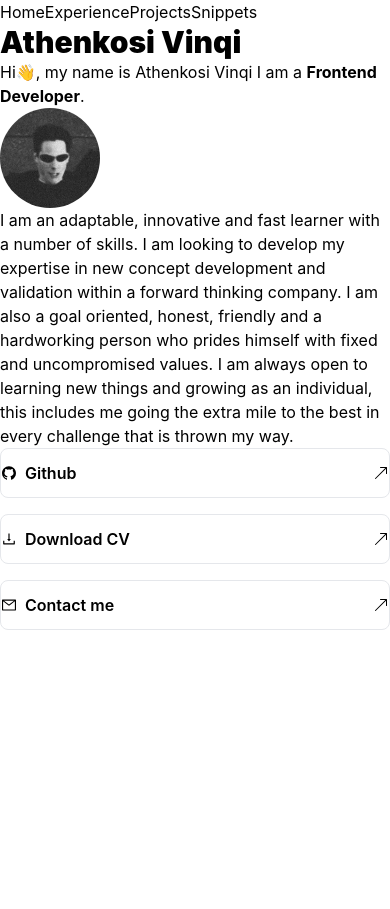
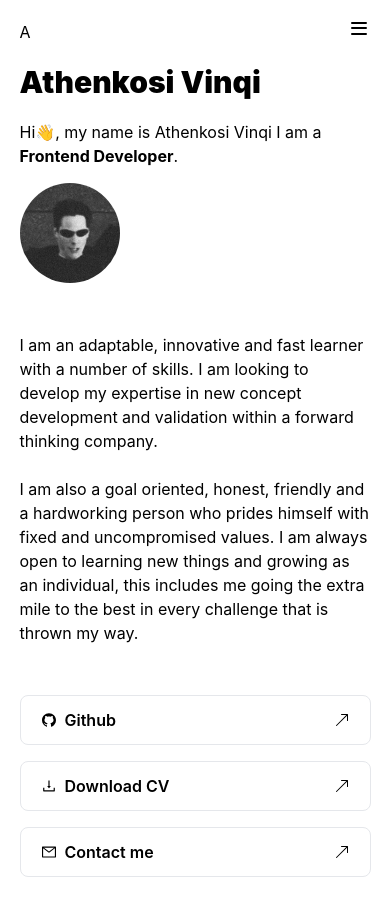
Before and after one commit to athi-v/portfolio-version-1, a React (Create React App) app: page / in a window 390 px wide. Before the commit the page ends 844 px from the top, so only its background shows below. Built offline with nearby package versions, Linux system fonts and the light colour scheme.

Commit message:
added few more pages

```diff
--- a/src/App.js
+++ b/src/App.js
@@ -1,5 +1,6 @@
 import {BrowserRouter as Router, Routes, Route} from "react-router-dom";
 import Navbar from "./components/Navbar";
+import ErrorPage from "./pages/ErorrPage";
 import Experience from "./pages/Experience";
 import Home from "./pages/Home";
 import Projecs from "./pages/Projects";
@@ -15,7 +16,7 @@ function App() {
   <Route path="/experience" element={<Experience />} />
   <Route path="/projects" element={<Projecs/>} />
   <Route path="/snippets" element={<Snippets />} />
-  <Route path="*" element={<h1> 404 </h1>} />
+  <Route path="*" element={<ErrorPage />} />
 
 </Routes>
   </Router>
--- a/src/components/Navbar.jsx
+++ b/src/components/Navbar.jsx
@@ -1,14 +1,81 @@
+import { useState } from "react";
 import {Link} from "react-router-dom"
 
 const Navbar = () => {
-    return (
-    <div className="flex ">
+        const [isOpen, setIsOpen] = useState(false);
 
-<div> <Link to="/">Home</Link>
-<Link to="experience">Experience</Link>
-<Link to="/projects">Projects</Link>
-<Link to="/snippets">Snippets</Link></div>
- </div>
+        const toggleMenu = () => setIsOpen(!isOpen);
+
+        return (
+          <nav className="">
+            <div className="max-w-[90%] lg:max-w-screen-xl mx-auto">
+              <div className="flex items-center justify-between h-16">
+                <div className="flex items-center justify-between">
+                  <div className="">
+                    <Link to="/" className="text-black">
+                     A
+
+                    </Link>
+                  </div>
+
+
+
+                </div>
+                <div className="flex-row hidden lg:block ">
+                  <Link className="px-[10px]" to="/">Home</Link>
+                  <Link className="px-[10px]" to="/projects">Projects</Link>
+                  <Link className="px-[10px]" to="/experience">Experience</Link>
+                  <Link to="/Snippets">Snippets</Link>
+
+                  </div>
+                <div className="md:hidden">
+
+                  <button
+                    onClick={toggleMenu}
+                    className="text-black hover:text-black focus:outline-none focus:text-black"
+                  >
+                    <svg
+                      className="h-6 w-6 fill-current"
+                      viewBox="0 0 24 24"
+                      xmlns="http://www.w3.org/2000/svg"
+                    >
+                      {isOpen ? (
+                        <path
+                          fillRule="evenodd"
+                          clipRule="evenodd"
+                          d="M4.343 6.343a1 1 0 011.414 0L12 12.586l6.243-6.243a1 1 0 111.414 1.414L13.414 14l6.243 6.243a1 1 0 01-1.414 1.414L12 15.414l-6.243 6.243a1 1 0 01-1.414-1.414L10.586 14 4.343 7.757a1 1 0 010-1.414z"
+                        />
+                      ) : (
+                        <path
+                          fillRule="evenodd"
+                          clipRule="evenodd"
+                          d="M4 6a1 1 0 011-1h14a1 1 0 010 2H5a1 1 0 01-1-1zm0 5a1 1 0 011-1h14a1 1 0 010 2H5a1 1 0 01-1-1zm1 5a1 1 0 100 2h14a1 1 0 100-2H5z"
+                        />
+                      )}
+                    </svg>
+                  </button>
+                </div>
+              </div>
+            </div>
+            {isOpen && (
+              <div className="md:hidden">
+                <div className="px-2 pt-2 pb-3 sm:px-3">
+                  <Link to="/" className="text-black hover:bg-gray-700 hover:text-white block px-3 py-2 rounded-md text-base font-medium">
+                    Home
+                  </Link>
+                  <Link to="/projects" className="text-black hover:bg-gray-700 hover:text-white block px-3 py-2 rounded-md text-base font-medium">
+                    Projects
+                  </Link>
+                  <Link to="/experience" className="text-black hover:bg-gray-700 hover:text-white block px-3 py-2 rounded-md text-base font-medium">
+                    Experience
+                  </Link>
+                  <Link to="/snippets" className="text-black hover:bg-gray-700 hover:text-white block px-3 py-2 rounded-md text-base font-medium">
+                    Snippets
+                  </Link>
+                </div>
+              </div>
+            )}
+          </nav>
     )
     };
 
--- /dev/null
+++ b/src/pages/ErorrPage.jsx
@@ -0,0 +1,18 @@
+import { Link } from "react-router-dom";
+
+const ErrorPage = () => {
+    return (
+    <div className="section">
+    <div className="container mx-auto max-w-[90%] lg:max-w-screen-xl flex flex-col justify-center items-center h-[80vh] lg:h-[50vh]">
+<div>
+<h1 className="text-6xl">404</h1>
+</div>
+<div>
+    <Link to="/" >Return Home</Link>
+</div>
+    </div>
+    </div>
+    )
+    };
+
+    export default ErrorPage;
--- a/src/pages/Home.jsx
+++ b/src/pages/Home.jsx
@@ -4,13 +4,13 @@ import { BsArrowUpRight } from "react-icons/bs";
 
 const Home = () => {
   return (
-    <div className="section">
-<div className="container mx-auto max-w-screen-sm">
+    <div className="section pb-8">
+<div className="container mx-auto max-w-[90%] lg:max-w-screen-xl">
 
-<div>
+<div className="pb-[20px]">
         <h3 className="text-3xl font-black">Athenkosi Vinqi</h3>
       </div>
-      <div>
+      <div className="pb-[15px]">
         <p>
           Hi👋, my name is Athenkosi Vinqi I am a{" "}
           <span className="font-bold">Frontend Developer</span>.
@@ -20,11 +20,11 @@ const Home = () => {
         <img className="rounded-full h-[100px]" src={Neo} alt="profile image" />
       </div>
 
-      <div>
+      <div class="py-[50px]">
         <p className="lg:w-[900px]">
           I am an adaptable, innovative and fast learner with a number of
           skills. I am looking to develop my expertise in new concept
-          development and validation within a forward thinking company. I am
+          development and validation within a forward thinking company. <br /><br />I am
           also a goal oriented, honest, friendly and a hardworking person who
           prides himself with fixed and uncompromised values. I am always open
           to learning new things and growing as an individual, this includes me
@@ -35,7 +35,7 @@ const Home = () => {
 
       <div className="grid grid-cols-1 gap-4 md:grid-cols-4 ">
         <a href="">
-          <div className="flex border-[1px] rounded-lg justify-between items-center h-[50px]">
+          <div className="flex border-[1px] rounded-lg justify-between items-center h-[50px] px-[20px] lg:px-[10px]">
             <div className="flex justify-center items-center gap-2">
               <div>
                 <AiFillGithub />
@@ -49,7 +49,7 @@ const Home = () => {
         </a>
 
         <a href="">
-          <div className="flex border-[1px] rounded-lg justify-between items-center h-[50px]">
+          <div className="flex border-[1px] rounded-lg justify-between items-center h-[50px] px-[20px] lg:px-[10px]">
             <div className="flex justify-center items-center gap-2">
               <div>
                 <AiOutlineDownload />
@@ -63,7 +63,7 @@ const Home = () => {
         </a>
 
         <a href="">
-          <div className="flex border-[1px] rounded-lg justify-between items-center h-[50px]">
+          <div className="flex border-[1px] rounded-lg justify-between items-center h-[50px] px-[20px] lg:px-[10px]">
             <div className="flex justify-center items-center gap-2">
               <div>
                 <AiOutlineMail />
--- a/src/pages/Snippets.jsx
+++ b/src/pages/Snippets.jsx
@@ -1,8 +1,17 @@
+import {Link} from "react-router-dom"
 const Snippets = () => {
 return (
 <div>
-    Snippets
+<div className="section">
+    <div className="container mx-auto max-w-[90%] lg:max-w-screen-xl flex flex-col justify-center items-center h-[80vh] lg:h-[70vh]">
+<div>
+<p>Code snippets coming soon 👨‍💻...</p>
 </div>
+<div>
+    <Link to="/" >Come back again</Link>
+</div>
+    </div>
+    </div></div>
 )
 };
 
```
Also changed, not shown: 1 other file (tests, documents, lock files or other folders).
